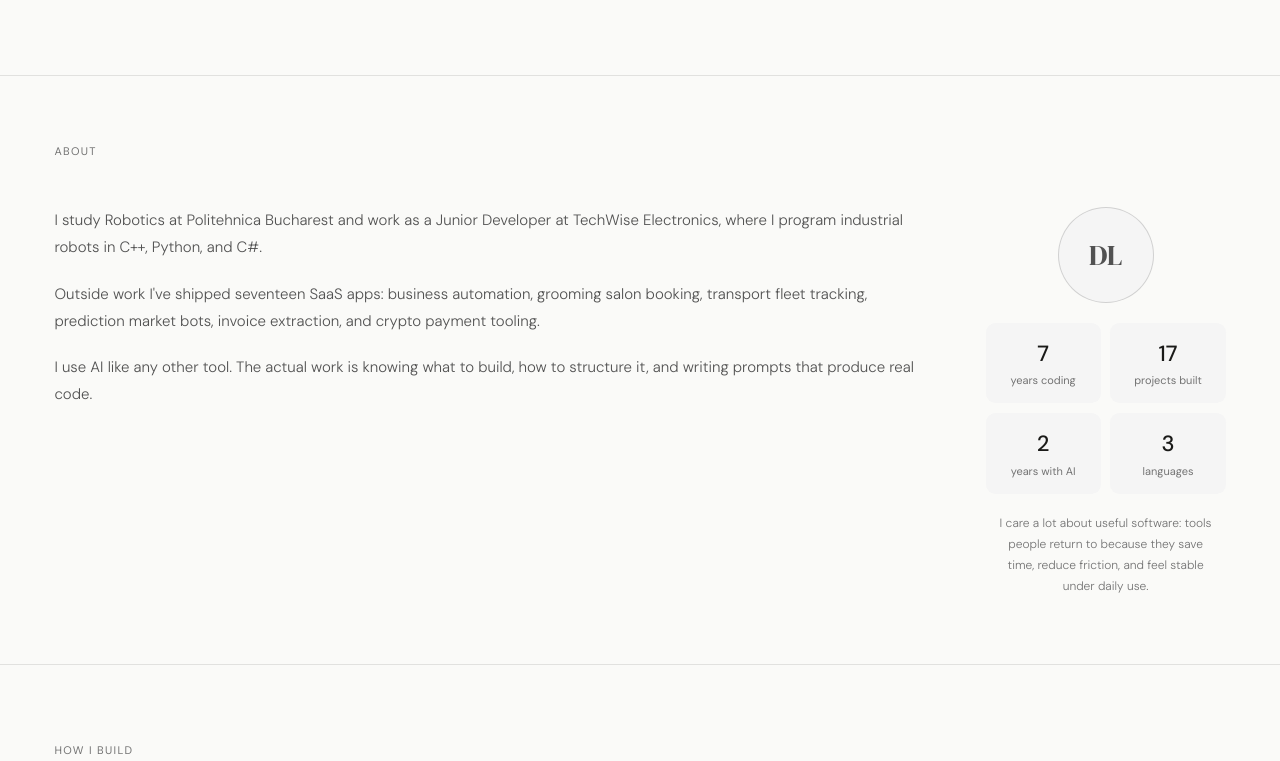
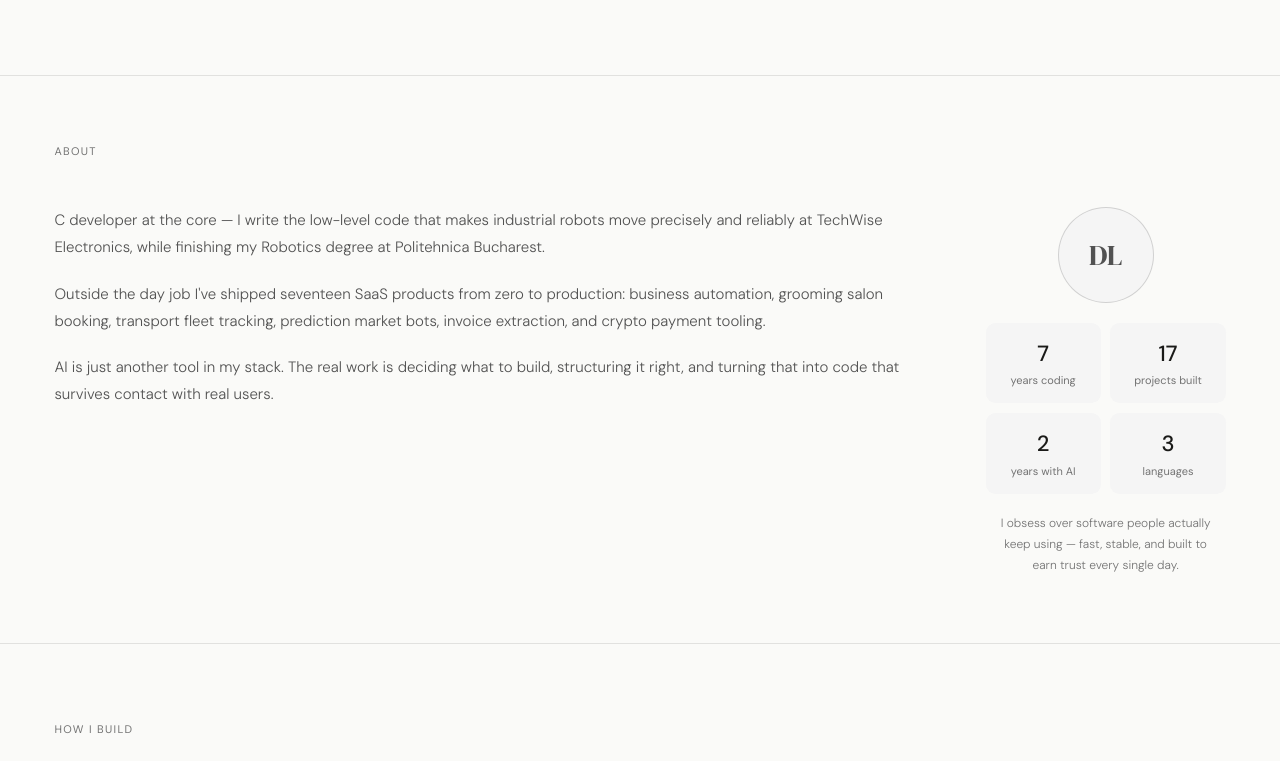
Before and after one commit to Liti-brightfuture/portfolio, a Next.js app: page / in a window 1280 px wide. Shown: the part 537-1298 px from the top of the page. Built offline with nearby package versions, Linux system fonts and the light colour scheme.

Commit message:
Update About description: reflect C developer role, punchier copy

```diff
--- a/app/data/i18n.ts
+++ b/app/data/i18n.ts
@@ -29,10 +29,10 @@ export const translations = {
     },
     about: {
       label: 'About',
-      p1: 'I study Robotics at Politehnica Bucharest and work as a Junior Developer at TechWise Electronics, where I program industrial robots in C++, Python, and C#.',
-      p2: "Outside work I've shipped seventeen SaaS apps: business automation, grooming salon booking, transport fleet tracking, prediction market bots, invoice extraction, and crypto payment tooling.",
-      p3: 'I use AI like any other tool. The actual work is knowing what to build, how to structure it, and writing prompts that produce real code.',
-      note: 'I care a lot about useful software: tools people return to because they save time, reduce friction, and feel stable under daily use.',
+      p1: "C developer at the core — I write the low-level code that makes industrial robots move precisely and reliably at TechWise Electronics, while finishing my Robotics degree at Politehnica Bucharest.",
+      p2: "Outside the day job I've shipped seventeen SaaS products from zero to production: business automation, grooming salon booking, transport fleet tracking, prediction market bots, invoice extraction, and crypto payment tooling.",
+      p3: "AI is just another tool in my stack. The real work is deciding what to build, structuring it right, and turning that into code that survives contact with real users.",
+      note: "I obsess over software people actually keep using — fast, stable, and built to earn trust every single day.",
       years: 'years coding',
       projects: 'projects built',
       ai: 'years with AI',
@@ -122,10 +122,10 @@ export const translations = {
     },
     about: {
       label: 'Despre mine',
-      p1: 'Studiez Robotica la Politehnica Bucuresti si lucrez ca Junior Developer la TechWise Electronics, unde programez roboti industriali in C++, Python si C#.',
-      p2: 'In paralel am livrat saptesprezece aplicatii SaaS: automatizare business, rezervari salon grooming, urmarire flota transport, boti pentru piete de predictie, extractie facturi si integrari de plati crypto.',
-      p3: 'Folosesc AI ca pe orice alta unealta. Diferenta reala sta in ce alegi sa construiesti, cum structurezi solutia si cat de bine transformi ideea in produs util.',
-      note: 'Imi plac produsele la care oamenii revin fiindca le economisesc timp, reduc frictiunea si raman stabile in folosirea de zi cu zi.',
+      p1: 'Developer C, in miezul lucrurilor — scriu codul de nivel jos care pune in miscare roboti industriali, precis si stabil, la TechWise Electronics, in timp ce finalizez Robotica la Politehnica Bucuresti.',
+      p2: 'In afara jobului am livrat saptesprezece produse SaaS de la zero pana in productie: automatizare business, rezervari salon grooming, urmarire flota transport, boti pentru piete de predictie, extractie facturi si plati in crypto.',
+      p3: 'AI e doar o unealta in stack-ul meu. Munca reala inseamna sa stii ce construiesti, cum structurezi solutia si cum transformi asta in cod care rezista la utilizatori reali.',
+      note: 'Ma obsedeaza software-ul la care oamenii revin — rapid, stabil si construit sa castige incredere in fiecare zi.',
       years: 'ani de programare',
       projects: 'proiecte construite',
       ai: 'ani cu AI',
```
